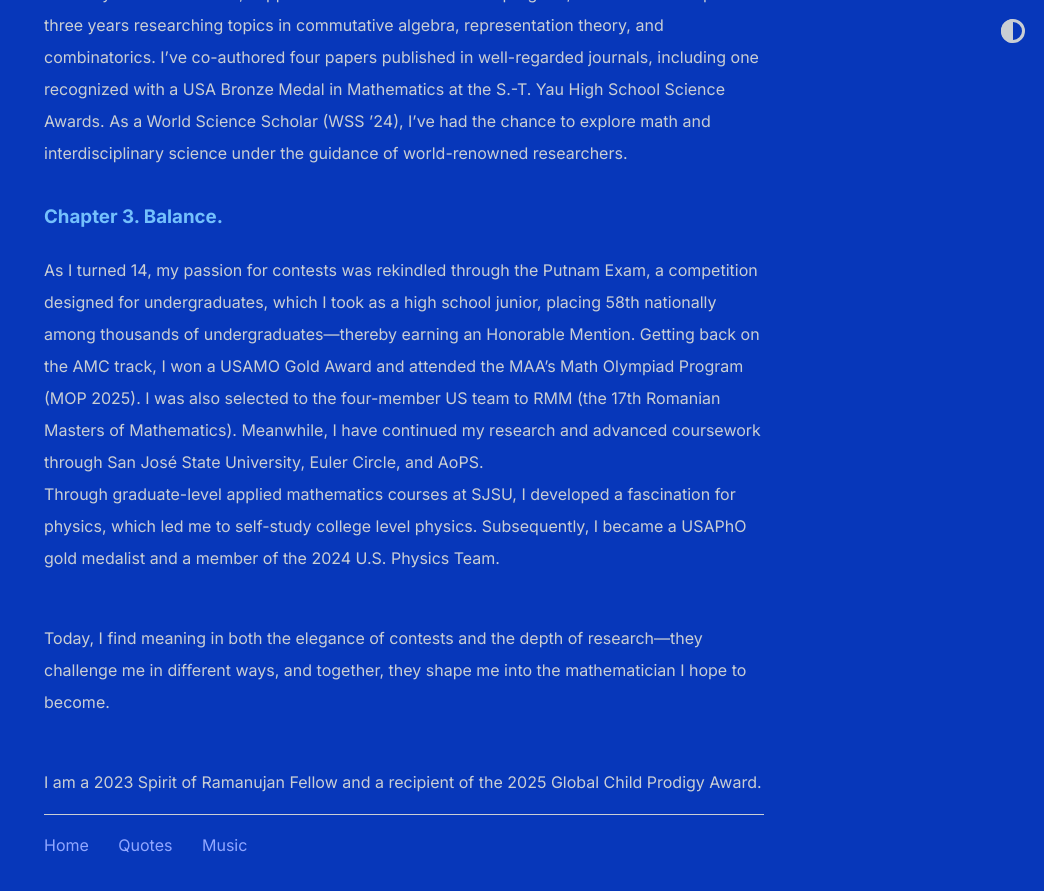
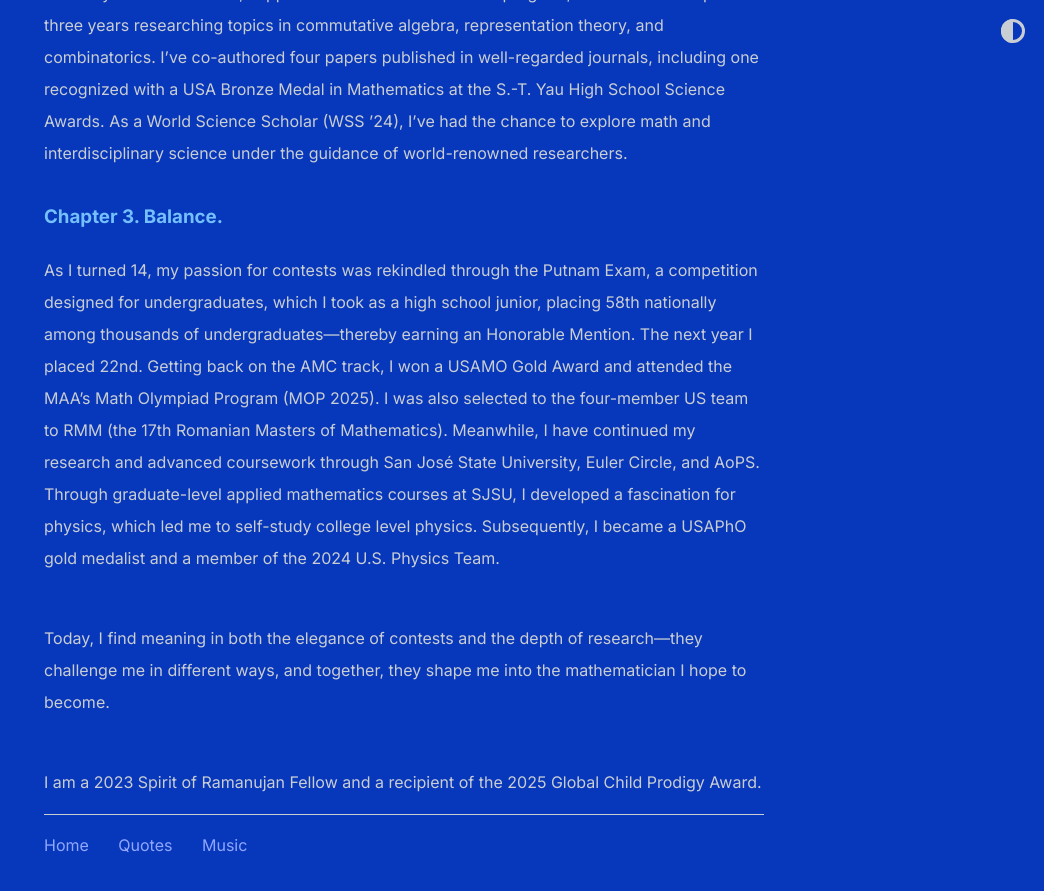
Before and after one commit to shihankanungo/shihankanungo.github.io, a Jekyll site: the page built from math.md, in a window 1280 px wide and 900 px high, scrolled down 1331 px. Shown: the top 891 px of the window, without its empty margins (236-1280 px from the left). Built offline with Jekyll 4.4.1, drawn with Linux system fonts in a browser that asks for light colours.

Commit message:
Update math.md

```diff
--- a/math.md
+++ b/math.md
@@ -24,7 +24,7 @@
 including one recognized with a USA Bronze Medal in Mathematics at the S.-T. Yau High School Science Awards. As a World Science Scholar (WSS ’24), I’ve had the chance to explore math and interdisciplinary science under the guidance of world-renowned researchers.
 
 ### Chapter 3. Balance.
-As I turned 14, my passion for contests was rekindled through the Putnam Exam, a competition designed for undergraduates, which I took as a high school junior, placing 58th nationally among thousands of undergraduates&mdash;thereby earning an Honorable Mention. Getting back on the AMC track, I won a USAMO Gold Award and attended the MAA’s Math Olympiad Program (MOP 2025). I was also selected to the four-member US team to RMM (the 17th Romanian Masters of Mathematics). Meanwhile, I have continued my research and advanced coursework through San José State University, Euler Circle, and AoPS.
+As I turned 14, my passion for contests was rekindled through the Putnam Exam, a competition designed for undergraduates, which I took as a high school junior, placing 58th nationally among thousands of undergraduates&mdash;thereby earning an Honorable Mention. The next year I placed 22nd. Getting back on the AMC track, I won a USAMO Gold Award and attended the MAA’s Math Olympiad Program (MOP 2025). I was also selected to the four-member US team to RMM (the 17th Romanian Masters of Mathematics). Meanwhile, I have continued my research and advanced coursework through San José State University, Euler Circle, and AoPS.
 <br>
 Through  graduate-level applied mathematics courses at SJSU, I developed a fascination for physics, which led me to self-study college level physics. Subsequently, I became a USAPhO gold medalist and a member of the 2024 U.S. Physics Team.
 
```
